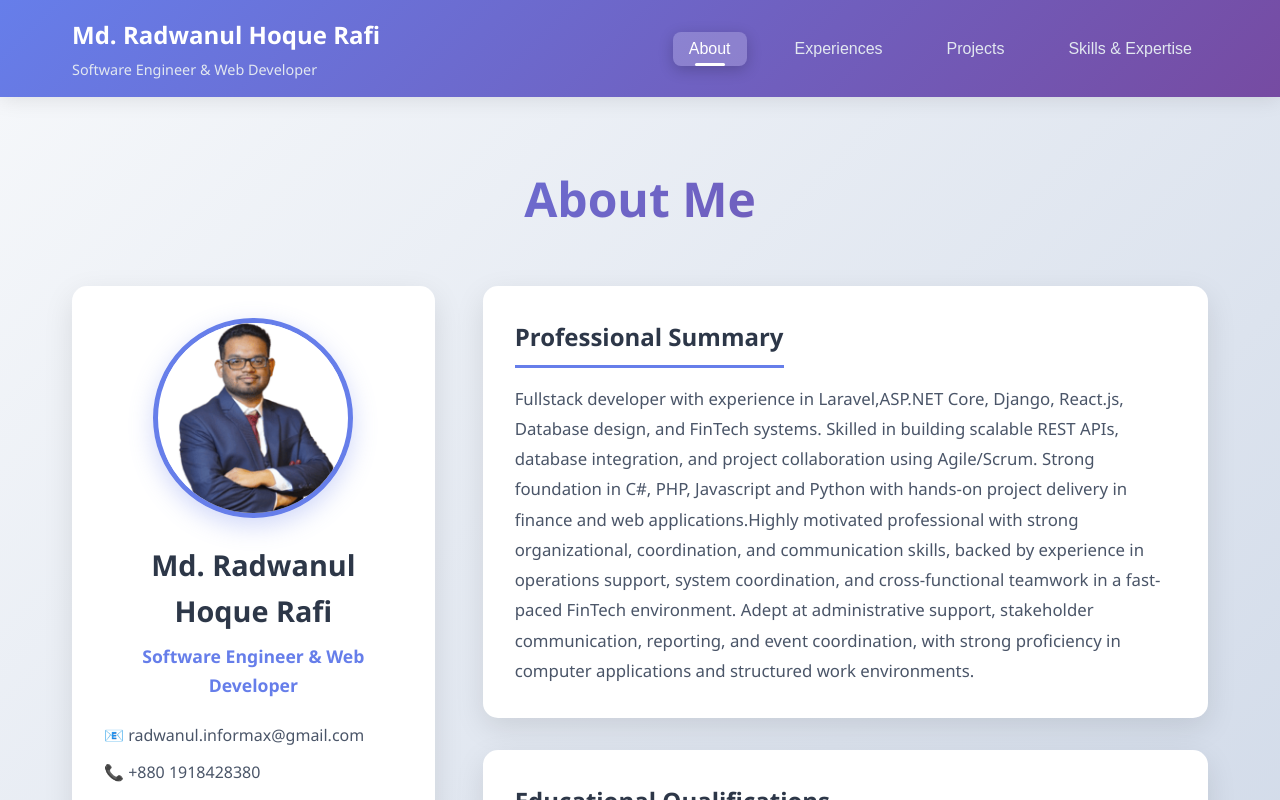
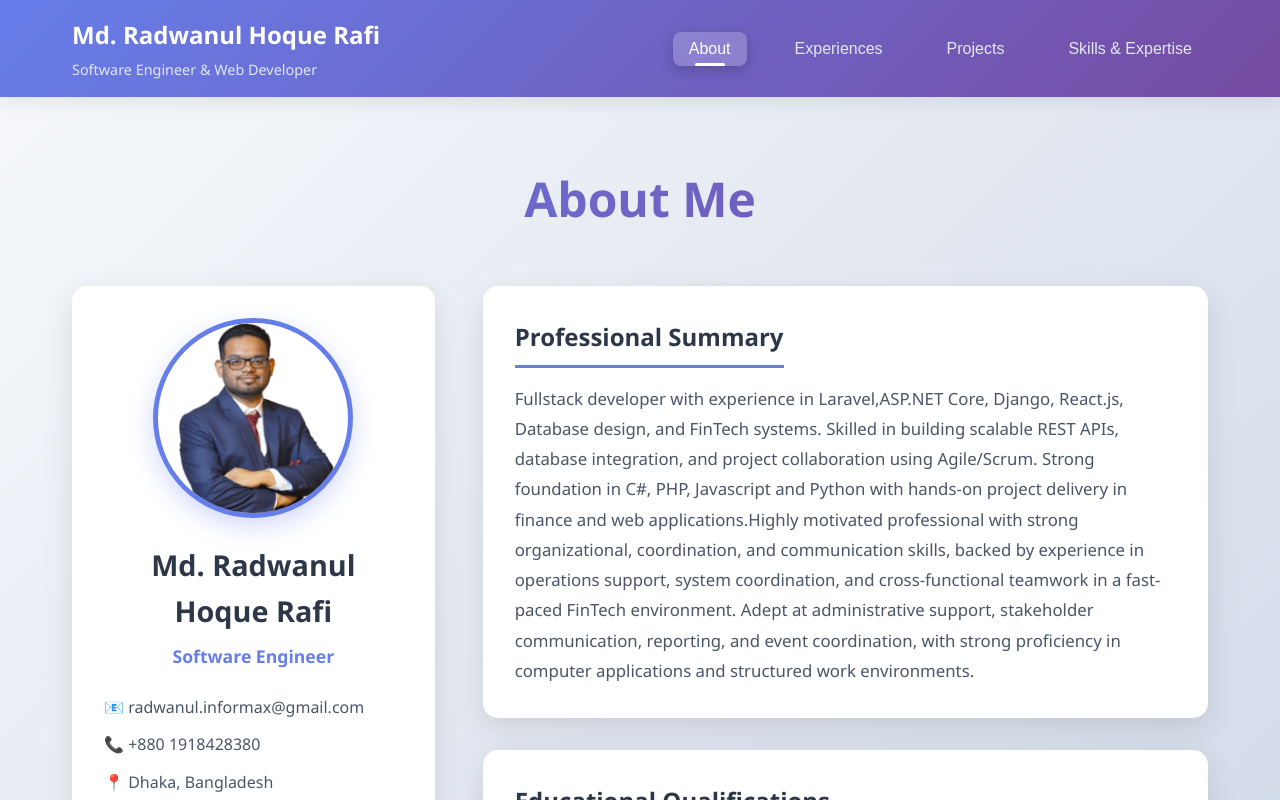
Before and after one commit to Radwanyo33/portfolio, a React (Create React App) app: page / in a window 1280 px wide. Shown: the top 800 px of the page. Built offline with nearby package versions, Linux system fonts and the light colour scheme.

Commit message:
removed unused hook {portfolioapi} from App.js

```diff
--- a/src/App.js
+++ b/src/App.js
@@ -4,8 +4,6 @@
 import Experiences from './components/Experiences';
 import Projects from './components/Projects';
 import Skills from './components/Skills';
-
-import { portfolioApi } from './api/portfolioApi';
 import './App.css';
 
 function App() {
--- a/src/components/About.jsx
+++ b/src/components/About.jsx
@@ -35,7 +35,7 @@
               />
             </div>
             <h2>Md. Radwanul Hoque Rafi</h2>
-            <p className="title">Software Engineer & Web Developer</p>
+            <p className="title">Software Engineer</p>
 
             <div className="contact-info">
               <p>📧 {data.email}</p>
```
Also changed, not shown: 1 other file (tests, documents, lock files or other folders).
